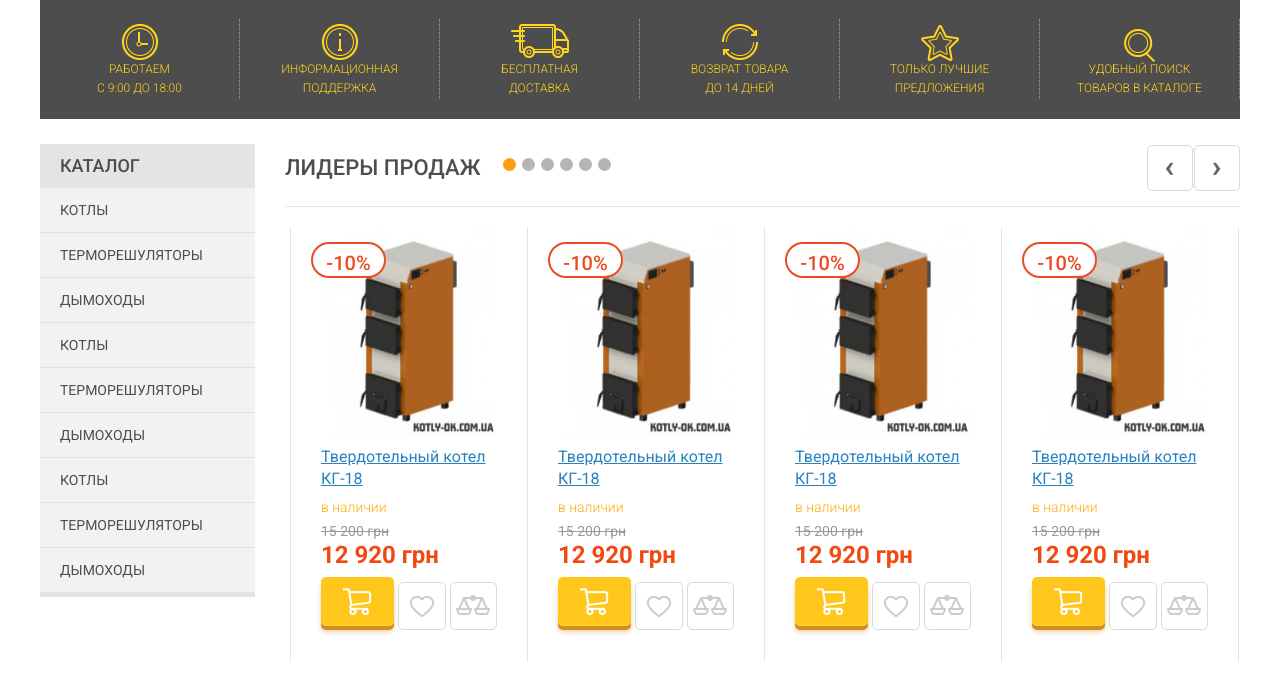
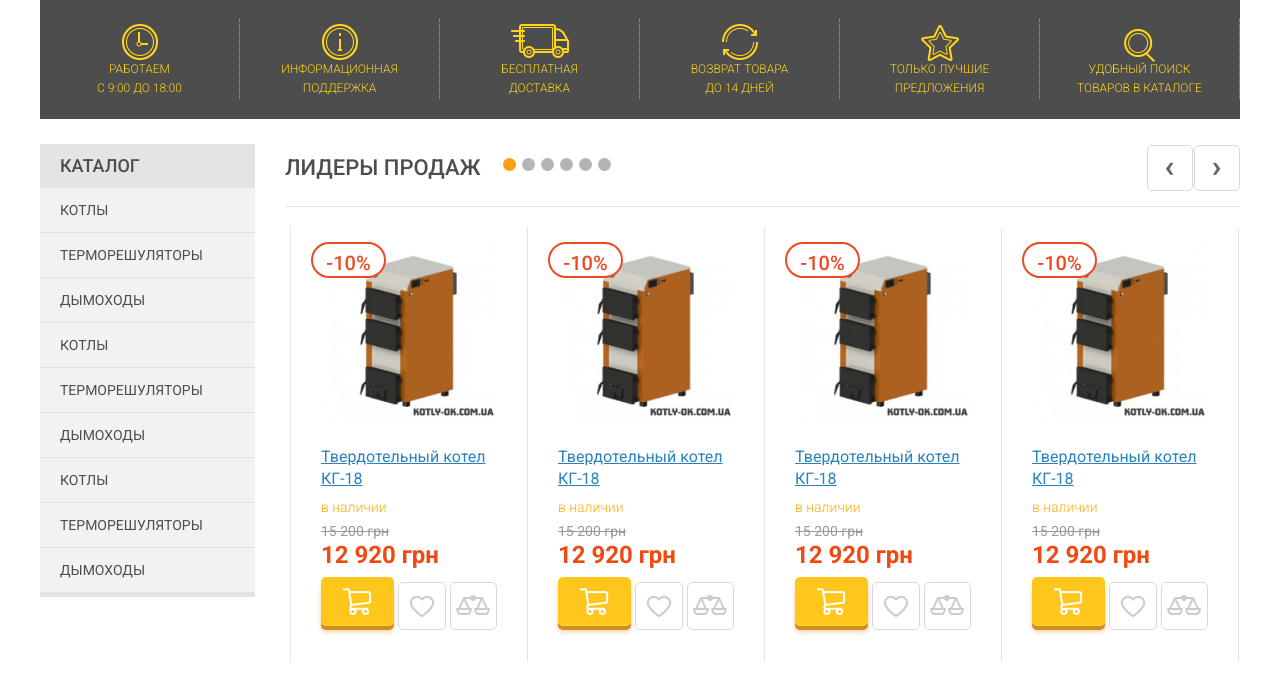
Before and after one commit to Voloshkaincn/kotly.ok, a PHP site: page / in a window 1280 px wide. Shown: the part 631-1314 px from the top of the page. Run offline with PHP 8.4, Linux system fonts and the light colour scheme.

Commit message:
fix slider image

```diff
--- a/style.css
+++ b/style.css
@@ -526,13 +526,14 @@ button:active {
     margin-top: 20px;
     height: 400px;
 }
-    .slick-slider .slick-track,
-    .slick-slider .slick-list,
-    .slick-slider .slick-slide,
-    .slick-slider .slick-slide img,
-    .slick-slider .slick-slide .image {
-        height: inherit;
-    }
+.slick-slider .slick-track,
+.slick-slider .slick-list,
+.slick-slider .slick-slide,
+.big-board-banner.slick-slide img,
+.big-board-banner.slick-slide .image
+{
+    height: inherit;
+}
 .big-board__nav-arrow {
     position: absolute;
     top: 0;
@@ -1052,6 +1053,7 @@ button:active {
     margin: auto;
     max-width: 100%;
     max-height: 100%;
+
 }
 
 /*-----END---------------------------content---------------------------------------*/
```
Also changed, not shown: 1 other file.
